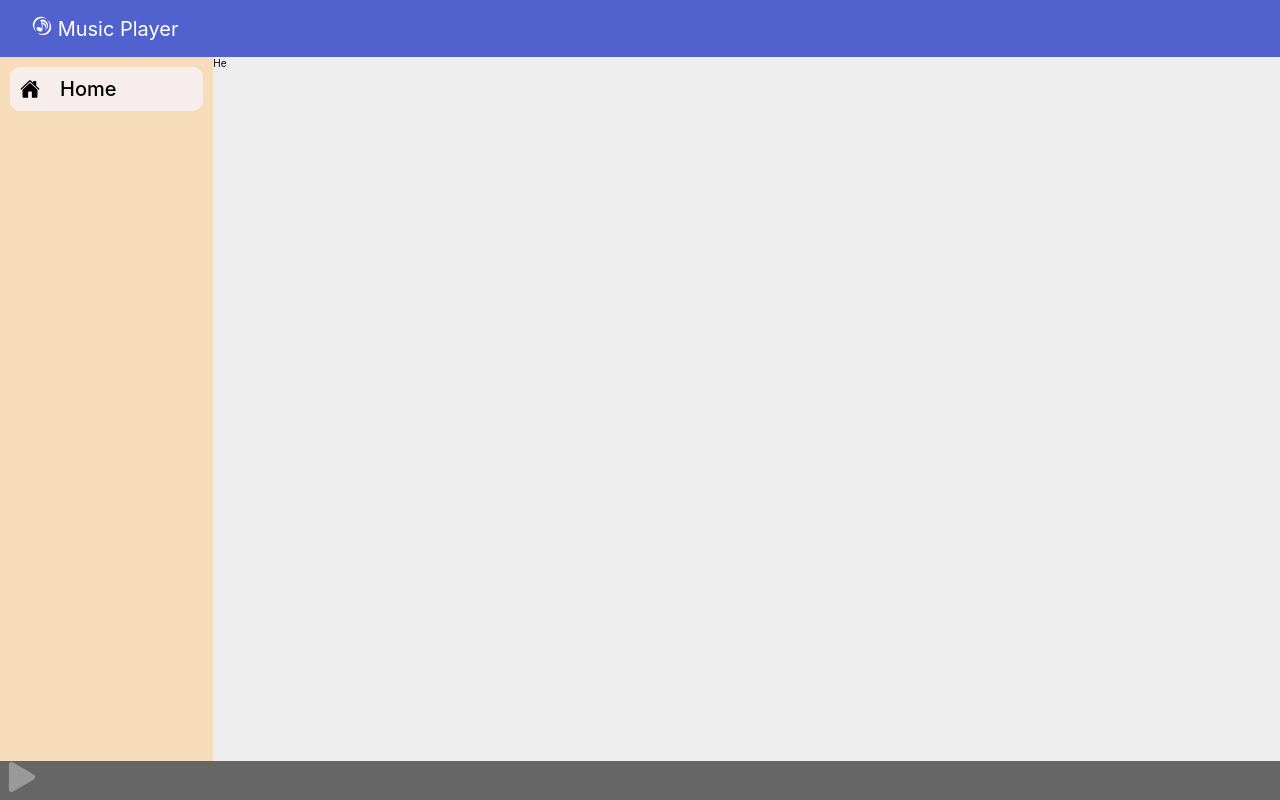
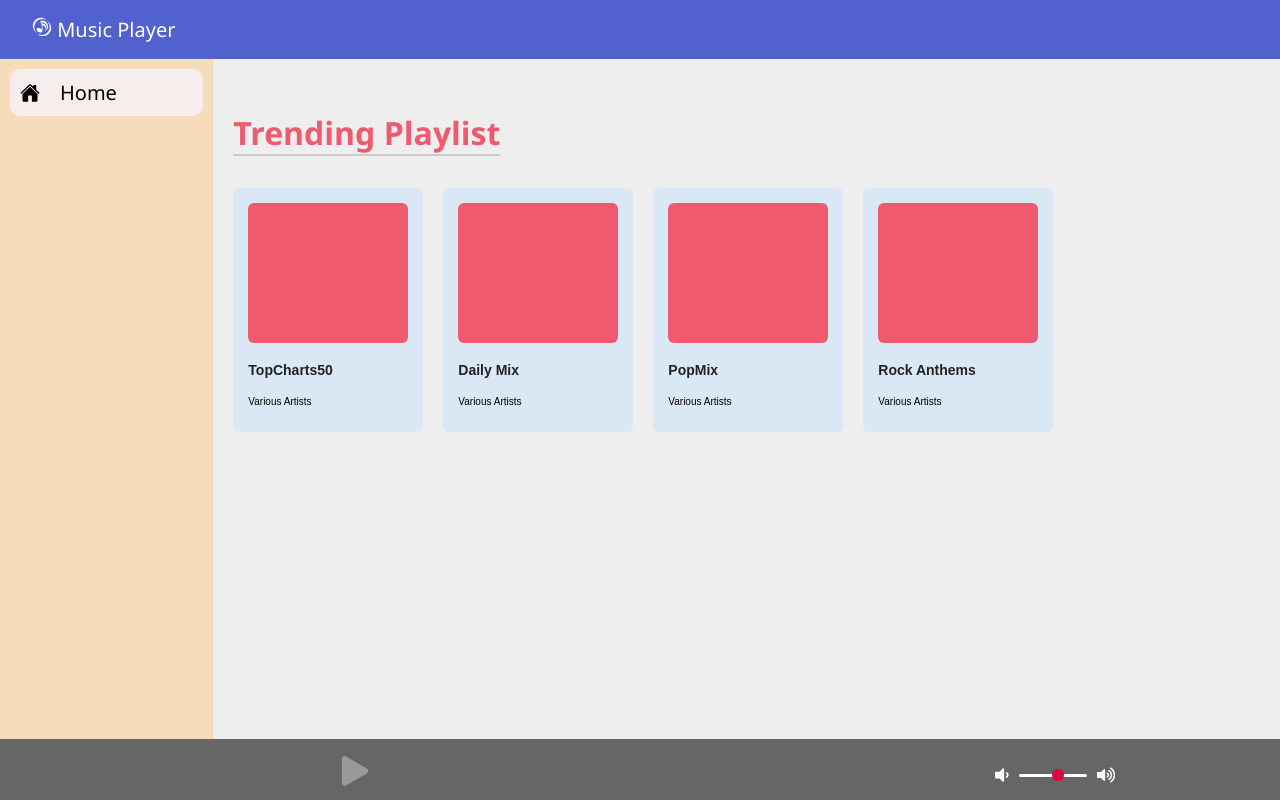
Before and after one commit to AmitabhKale/music-player, a React (Create React App) app in the folder client/: page / in a window 1280 px wide. Built offline with nearby package versions, Linux system fonts and the light colour scheme.

Commit message:
Redesigning player and playlist

```diff
--- a/client/src/App.js
+++ b/client/src/App.js
@@ -1,4 +1,3 @@
-import Player from "./components/Player";
 import Sidebar from "./components/Sidebar";
 import "./custom.css";
 import { GiMusicSpell } from "react-icons/gi";
--- a/client/src/components/AudioPlayer.js
+++ b/client/src/components/AudioPlayer.js
@@ -1,9 +1,12 @@
 import React, { useEffect, useRef, useState } from "react";
 import { useSelector } from "react-redux";
 import { FaPlay, FaPause } from "react-icons/fa";
+import { FaVolumeUp, FaVolumeDown } from "react-icons/fa";
+import SongDetails from "./SongDetails";
 
 const AudioPlayer = () => {
   const [isPlaying, setIsPlaying] = useState(false);
+  const [volume, setVolume] = useState(60);
   const { song } = useSelector((state) => state.playerSong);
   console.log(song);
   const songName = song?.music.filename;
@@ -35,6 +38,12 @@ const AudioPlayer = () => {
     <div className="player">
       <audio src={song ? SONG_URL : ""} type="audio/mpeg" ref={audioRef} />
 
+      <div className="player-items">
+        {song && <SongDetails song={song} />}
+
+        <div className="song-controls">
+          <div className="controls-placement">
+            <div className="controls-wrapper">
               <button
                 className="playpause"
                 onClick={togglePlayPause}
@@ -43,6 +52,26 @@ const AudioPlayer = () => {
                 {isPlaying ? <FaPause /> : <FaPlay className="current-play" />}
               </button>
             </div>
+          </div>
+        </div>
+
+        <div className="extra-options">
+          <div className="volume">
+            <FaVolumeDown fill="#fff" />
+            <input
+              type="range"
+              value={volume}
+              onChange={(e) => {
+                setVolume(e.target.value);
+              }}
+              min={0}
+              max={100}
+            />
+            <FaVolumeUp fill="#fff" size={"32px"} />
+          </div>
+        </div>
+      </div>
+    </div>
   );
 };
 
--- a/client/src/components/Loader.js
+++ b/client/src/components/Loader.js
@@ -1,7 +1,7 @@
 import React from "react";
 
 const Loader = () => {
-  return <div>Loading...</div>;
+  return <div className="loader"></div>;
 };
 
 export default Loader;
--- a/client/src/index.css
+++ b/client/src/index.css
@@ -25,9 +25,8 @@ a:hover {
 
 body {
   margin: 0;
-  font-family: -apple-system, BlinkMacSystemFont, "Segoe UI", "Roboto", "Oxygen",
-    "Ubuntu", "Cantarell", "Fira Sans", "Droid Sans", "Helvetica Neue",
-    sans-serif;
+  font-family: "Segoe UI", "Roboto", "Oxygen", "Ubuntu", "Cantarell",
+    "Fira Sans", "Droid Sans", "Helvetica Neue", sans-serif;
   -webkit-font-smoothing: antialiased;
   -moz-osx-font-smoothing: grayscale;
 }
@@ -366,3 +365,91 @@ nav .brand-heading {
   color: var(--color-primary);
   font-size: 1.6rem;
 }
+
+.loader {
+  width: 124px;
+  height: 124px;
+  border-radius: 50%;
+  position: fixed;
+  top: 46%;
+  left: 46%;
+  animation: rotate 1s linear infinite;
+}
+.loader::before,
+.loader::after {
+  content: "";
+  box-sizing: border-box;
+  position: absolute;
+  inset: 0px;
+  border-radius: 50%;
+  border: 10px solid #fff;
+  animation: prixClipFix 2s linear infinite;
+}
+.loader::after {
+  inset: 16px;
+  transform: rotate3d(90, 90, 0, 180deg);
+  border-color: #ff3d00;
+}
+
+@keyframes rotate {
+  0% {
+    transform: rotate(0deg);
+  }
+  100% {
+    transform: rotate(360deg);
+  }
+}
+
+@keyframes prixClipFix {
+  0% {
+    clip-path: polygon(50% 50%, 0 0, 0 0, 0 0, 0 0, 0 0);
+  }
+  50% {
+    clip-path: polygon(50% 50%, 0 0, 100% 0, 100% 0, 100% 0, 100% 0);
+  }
+  75%,
+  100% {
+    clip-path: polygon(50% 50%, 0 0, 100% 0, 100% 100%, 100% 100%, 100% 100%);
+  }
+}
+
+.home {
+  padding: 2rem;
+}
+
+.heading-primary {
+  color: var(--color-danger);
+  font-size: 3.2rem;
+  font-weight: 600;
+  border-bottom: 2px solid #ccc;
+  display: inline-block;
+}
+
+.playlist-card {
+  min-width: 14rem;
+  width: 16rem;
+  padding: 15px;
+  background-color: var(--color-blue-light);
+  border-radius: 6px;
+  cursor: pointer;
+  transition: all ease 0.4s;
+}
+
+.playlist-card-image {
+  width: 100%;
+  height: 14rem;
+  border-radius: 6px;
+  margin-bottom: 10px;
+  background-color: var(--color-danger);
+}
+
+.playlist-card h4 {
+  color: #222;
+  font-size: 1.4rem;
+}
+
+.playlists-row {
+  display: flex;
+  gap: 2rem;
+  font-family: sans-serif;
+}
--- a/client/src/pages/Home.js
+++ b/client/src/pages/Home.js
@@ -1,7 +1,22 @@
 import React from "react";
 
 const Home = () => {
-  return <div className="home">He</div>;
+  const playlists = ["TopCharts50", "Daily Mix", "PopMix", "Rock Anthems"];
+  return (
+    <div className="home">
+      <h3 className="heading-primary">Trending Playlist</h3>
+
+      <div className="playlists-row">
+        {playlists.map((item) => (
+          <div className="playlist-card">
+            <div className="playlist-card-image"></div>
+            <h4>{item}</h4>
+            <p>Various Artists</p>
+          </div>
+        ))}
+      </div>
+    </div>
+  );
 };
 
 export default Home;
--- a/client/src/pages/Test.js
+++ b/client/src/pages/Test.js
@@ -2,10 +2,11 @@ import React from "react";
 import { useDispatch, useSelector } from "react-redux";
 import { getSongs } from "../redux/playlistSlice";
 import Tracks from "../components/Tracks";
+import Loader from "../components/Loader";
 
 const Test = () => {
   const dispatch = useDispatch();
-  const { songs } = useSelector((state) => state.playlistSongs);
+  const { songs, isLoading } = useSelector((state) => state.playlistSongs);
   console.log(songs);
   return (
     <div className="home">
@@ -17,7 +18,7 @@ const Test = () => {
         Add Songs
       </button>
 
-      <Tracks songs={songs} />
+      {isLoading ? <Loader /> : <Tracks songs={songs} />}
     </div>
   );
 };
```
Lines whose indentation alone changed are shown as unchanged.
